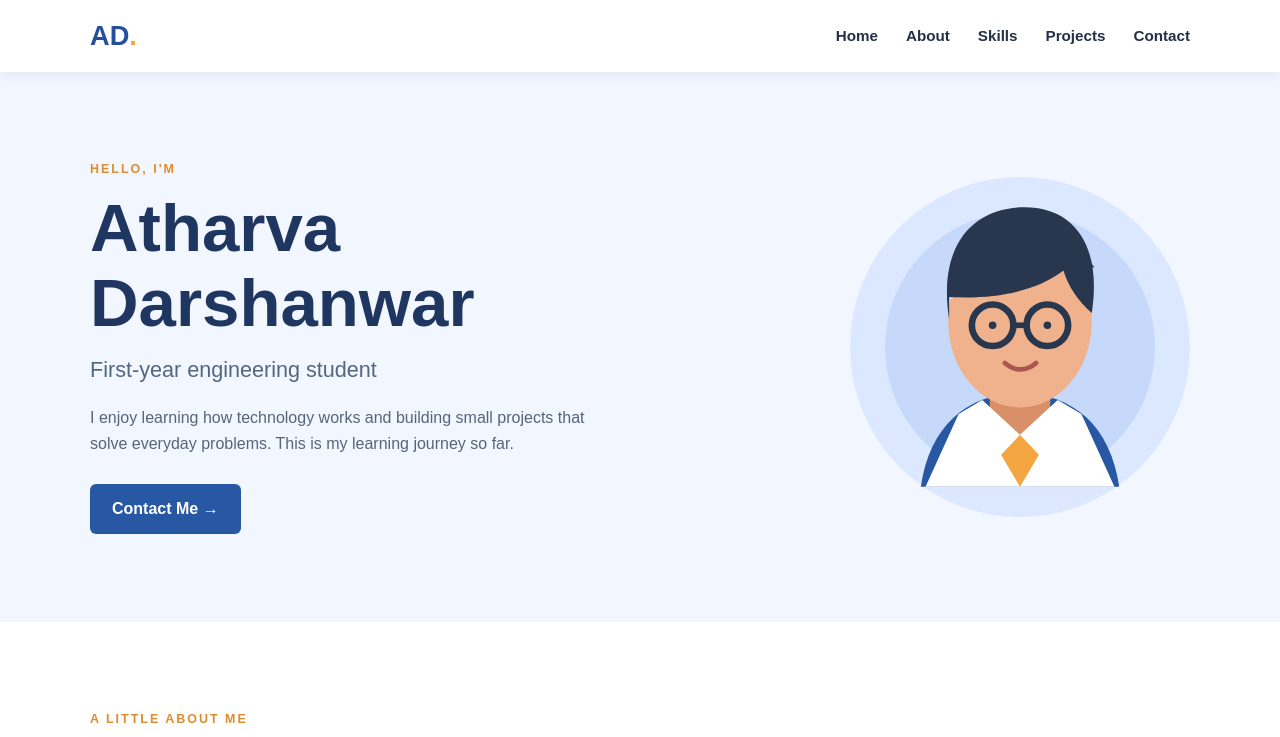
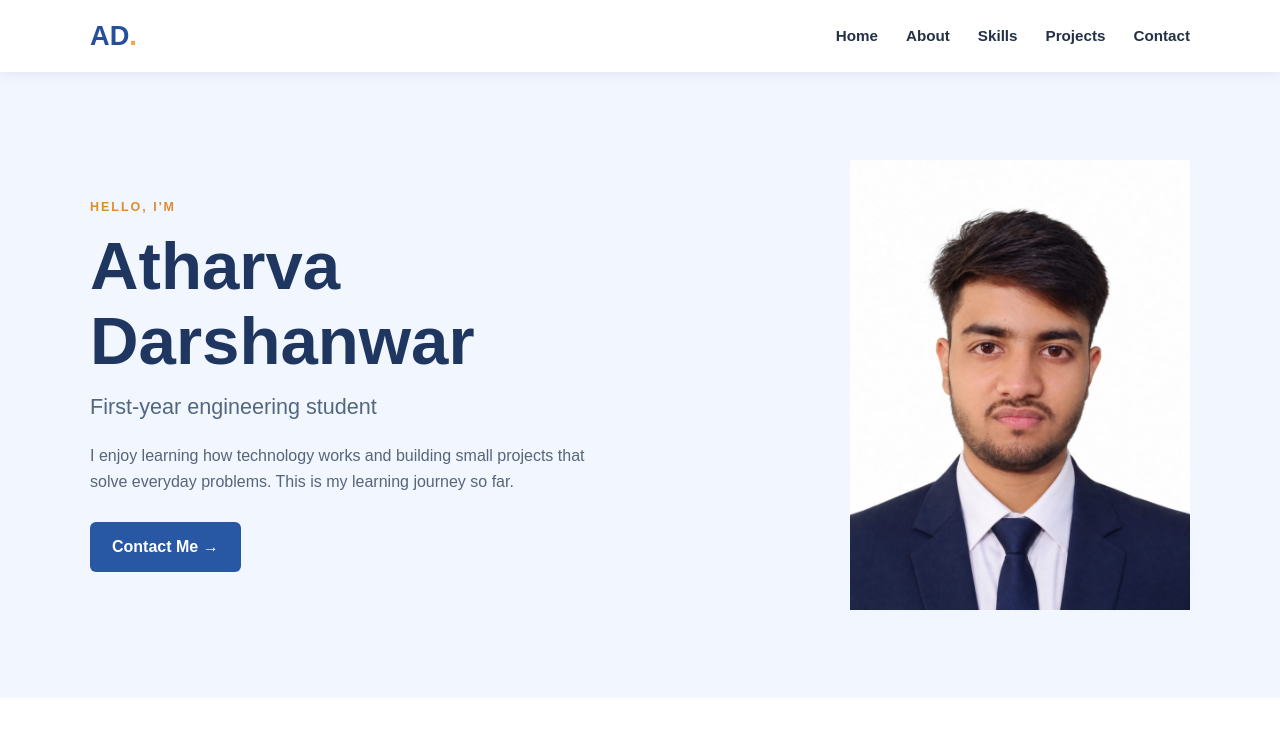
Before and after one commit to selfdevelope09-hue/atharva-portfolio, a plain HTML site: page index.html in a window 1280 px wide. Shown: the top 737 px of the page. Drawn offline with Linux system fonts and the light colour scheme.

Commit message:
Replace profile image with new student photo

```diff
--- a/index.html
+++ b/index.html
@@ -35,7 +35,7 @@
                     <a class="button" href="#contact">Contact Me <span aria-hidden="true">→</span></a>
                 </div>
                 <div class="hero-image">
-                    <img src="assets/profile.svg" alt="Illustration of a student with glasses">
+                    <img src="assets/atharva-darshanwar.jpeg" alt="Illustration of a student with glasses">
                 </div>
             </div>
         </section>
```
